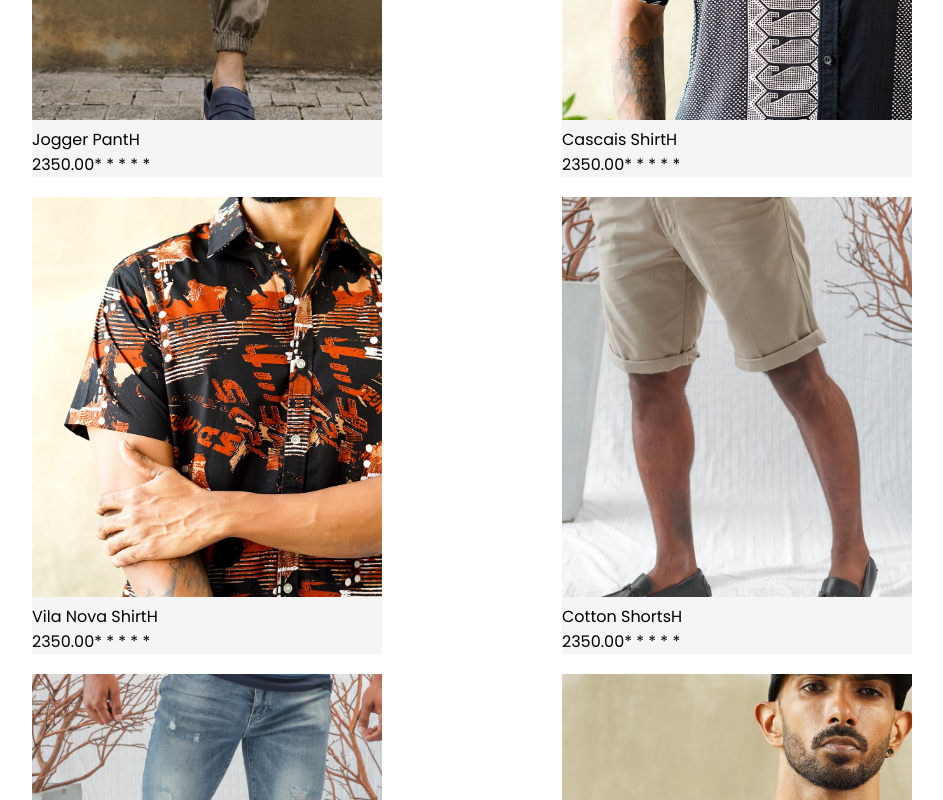
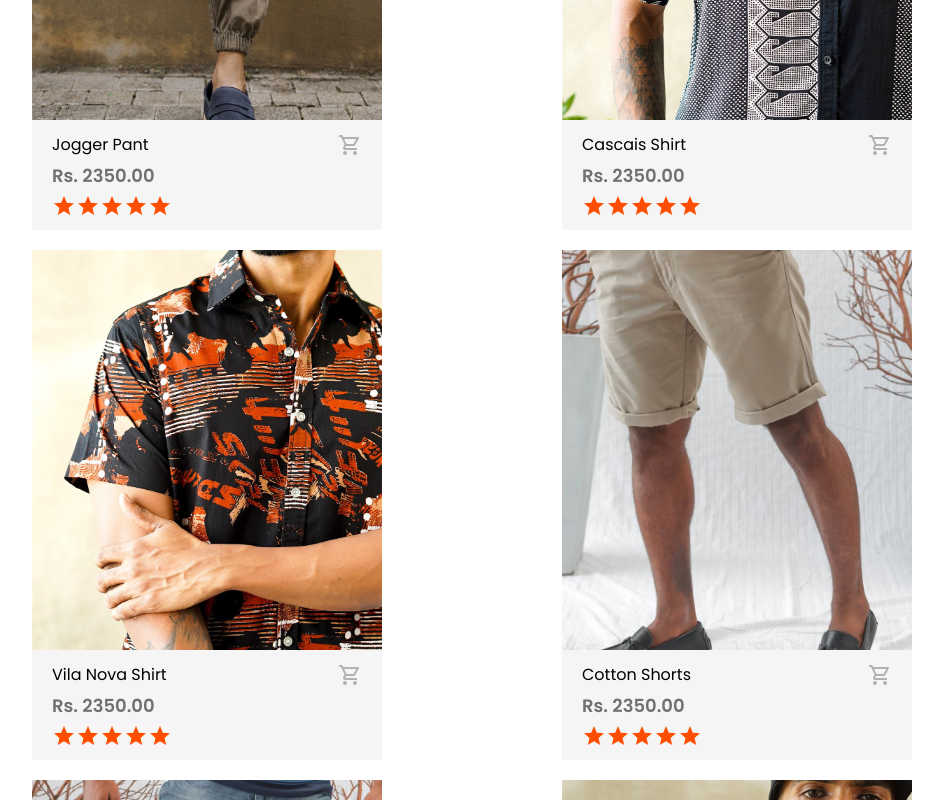
Before and after one commit to salilaherath/ecommerce-mern, a React (Create React App) app in the folder frontend/: page / in a window 1280 px wide. Shown: the part 2220-3020 px from the top of the page, without its empty margins (168-1111 px from the left). Built offline with nearby package versions, Linux system fonts and the light colour scheme.

Commit message:
New arrivals section done

```diff
--- a/frontend/package.json
+++ b/frontend/package.json
@@ -3,10 +3,10 @@
   "version": "0.1.0",
   "private": true,
   "dependencies": {
-    "@emotion/react": "^11.10.4",
-    "@emotion/styled": "^11.10.4",
+    "@emotion/react": "^11.10.5",
+    "@emotion/styled": "^11.10.5",
     "@mui/icons-material": "^5.10.6",
-    "@mui/material": "^5.10.8",
+    "@mui/material": "^5.10.11",
     "@testing-library/jest-dom": "^5.16.5",
     "@testing-library/react": "^13.4.0",
     "@testing-library/user-event": "^13.5.0",
--- a/frontend/src/components/productCard/ProductCard.jsx
+++ b/frontend/src/components/productCard/ProductCard.jsx
@@ -1,5 +1,8 @@
 import './productCard.scss';
 import { useState } from 'react';
+
+import ShoppingCartOutlinedIcon from '@mui/icons-material/ShoppingCartOutlined';
+import StarIcon from '@mui/icons-material/Star';
 
 const ProductCard = () => {
   const [products, setProducts] = useState([
@@ -20,13 +23,19 @@ const ProductCard = () => {
           <div className='image'>
             <img src={require('../../assets/products/' + product.image + '.jpg')} alt='' />
           </div>
-          <div className='name'>
-            {product.name}
-            <span>H</span>
+          <div className='fRow'>
+            <div className='name'>{product.name}</div>
+            <ShoppingCartOutlinedIcon className='cart' />
           </div>
-          <div className='price'>
-            {product.price}
-            <span>* * * * *</span>
+
+          <div className='price'>Rs. {product.price}</div>
+
+          <div className='rate'>
+            <StarIcon className='star' />
+            <StarIcon className='star' />
+            <StarIcon className='star' />
+            <StarIcon className='star' />
+            <StarIcon className='star' />
           </div>
         </div>
       ))}
--- a/frontend/src/components/productCard/productCard.scss
+++ b/frontend/src/components/productCard/productCard.scss
@@ -13,5 +13,33 @@
       width: 350px;
       object-fit: cover;
     }
+
+    .fRow {
+      display: flex;
+      justify-content: space-between;
+      align-items: center;
+      margin: 5px 20px;
+
+      .name {
+      }
+
+      .cart {
+        color: #b2b2b2;
+      }
+    }
+
+    .price {
+      font-size: 18px;
+      font-weight: 600;
+      color: #707070;
+      margin: 0 20px 5px 20px;
+    }
+
+    .rate {
+      margin: 0 20px 5px 20px;
+      .star {
+        color: #ff4e00;
+      }
+    }
   }
 }
```
Also changed, not shown: 1 other file (tests, documents, lock files or other folders).
